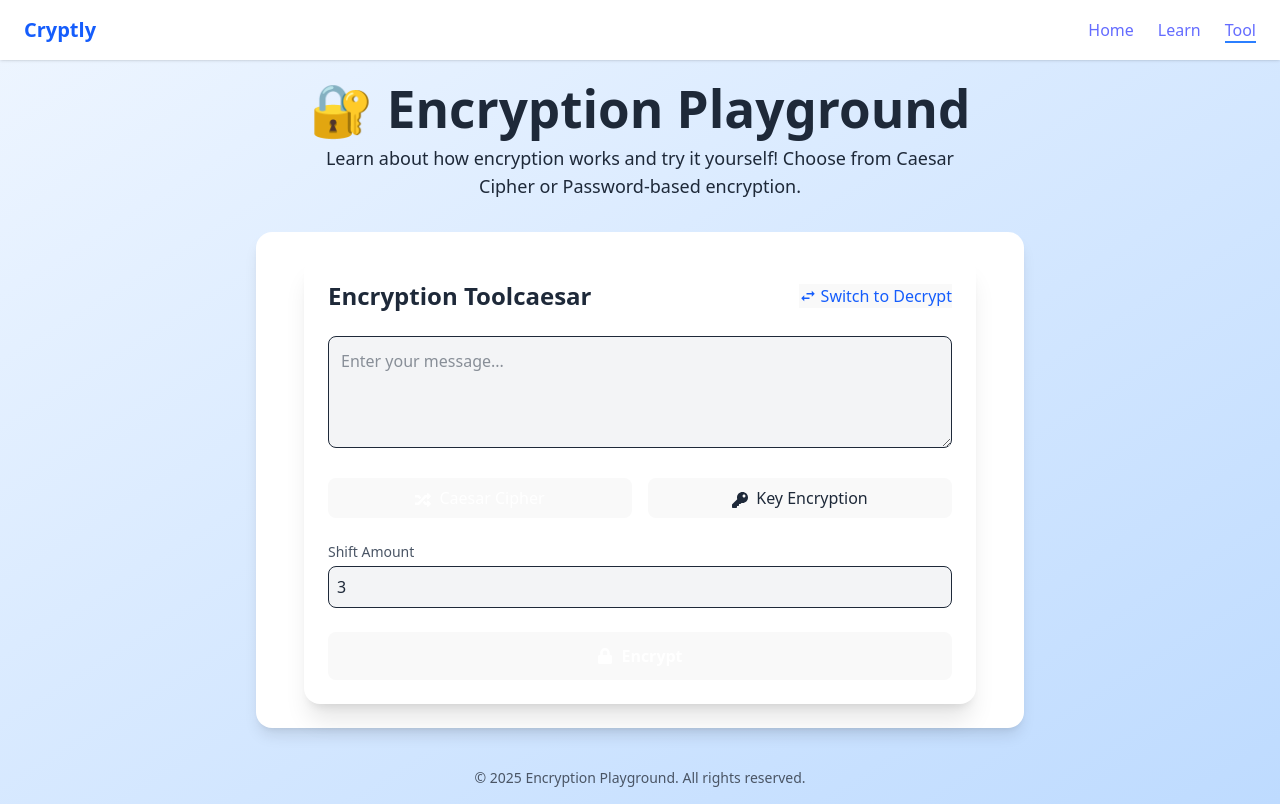
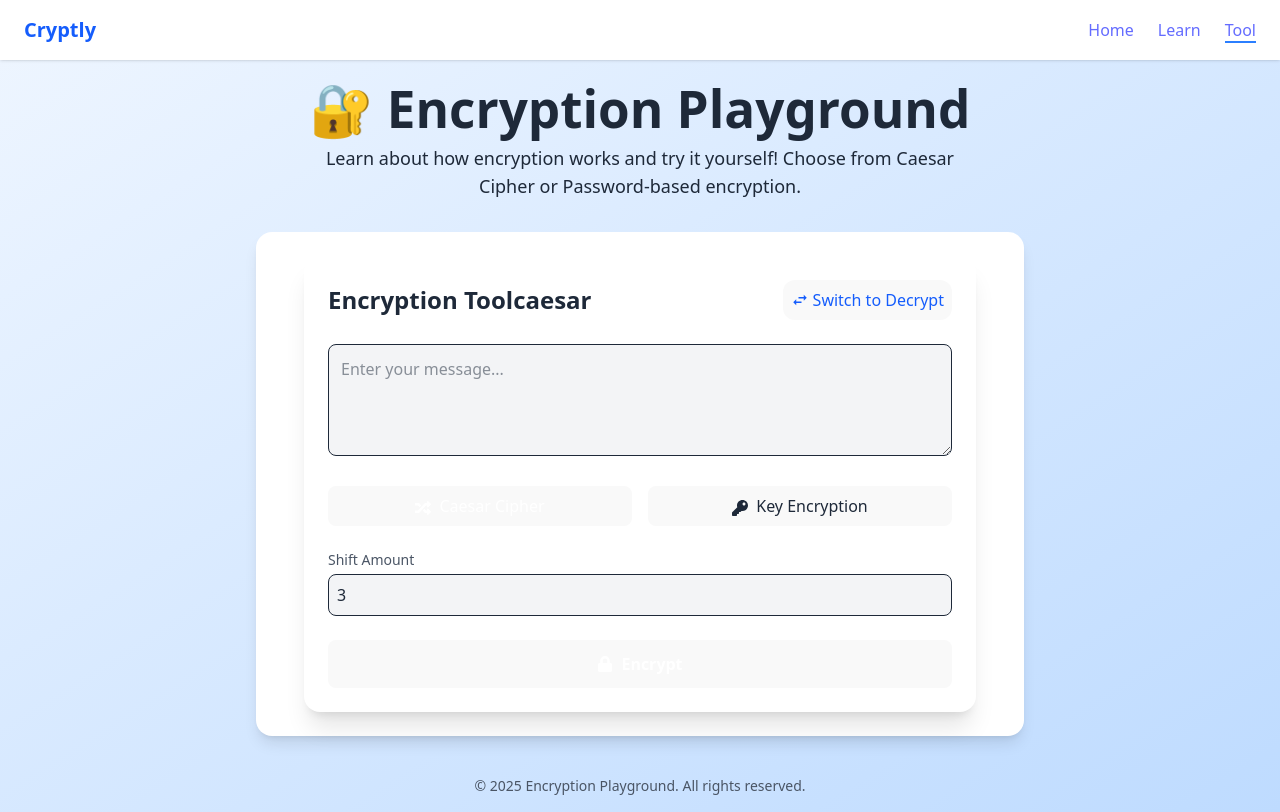
Before and after one commit to Callerstudios/my-encryption-app, a React (Vite) app: page /tool in a window 1280 px wide. Built offline with nearby package versions, Linux system fonts and the light colour scheme.

Commit message:
style: update button styles in EncryptForm and comment out hover effect in CSS

```diff
--- a/src/components/EncryptForm.tsx
+++ b/src/components/EncryptForm.tsx
@@ -50,7 +50,7 @@ const EncryptForm = () => {
         </h2>
         <button
           onClick={() => setMode(mode === "encrypt" ? "decrypt" : "encrypt")}
-          className="flex items-center space-x-1 text-blue-600 hover:text-blue-800 transition"
+          className="flex items-center space-x-1 text-blue-600 hover:text-blue-800 transition bg-gray-200 p-2 rounded-xl"
         >
           <MdOutlineSwapHoriz className="text-lg" />
           <span>
--- a/src/index.css
+++ b/src/index.css
@@ -50,13 +50,13 @@ h1 {
   cursor: pointer;
   transition: border-color 0.25s;
 } */
-button:hover {
+/* button:hover {
   border-color: #646cff;
 }
 button:focus,
 button:focus-visible {
   outline: 4px auto -webkit-focus-ring-color;
-}
+} */
 
 @media (prefers-color-scheme: light) {
   :root {
```
